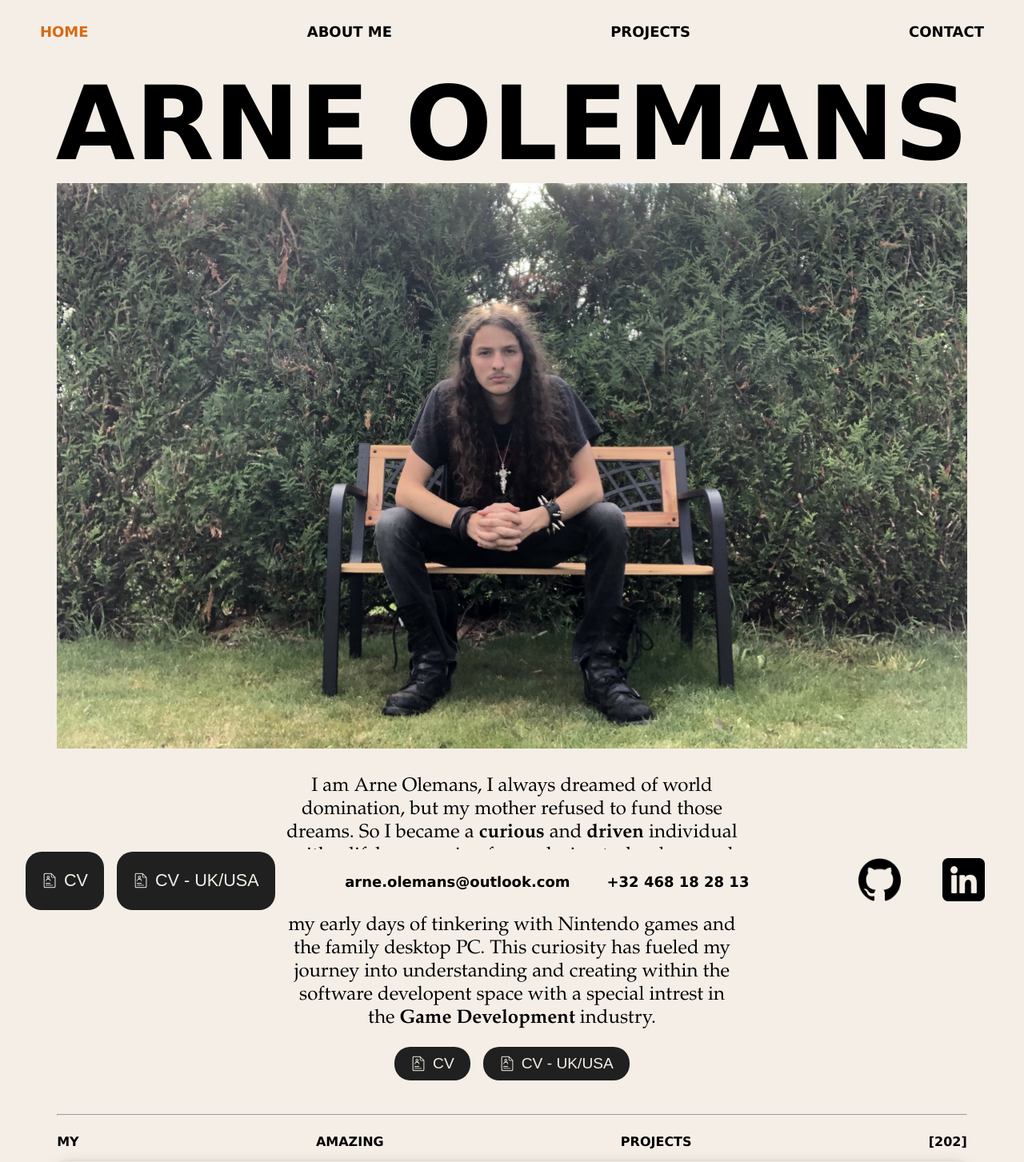
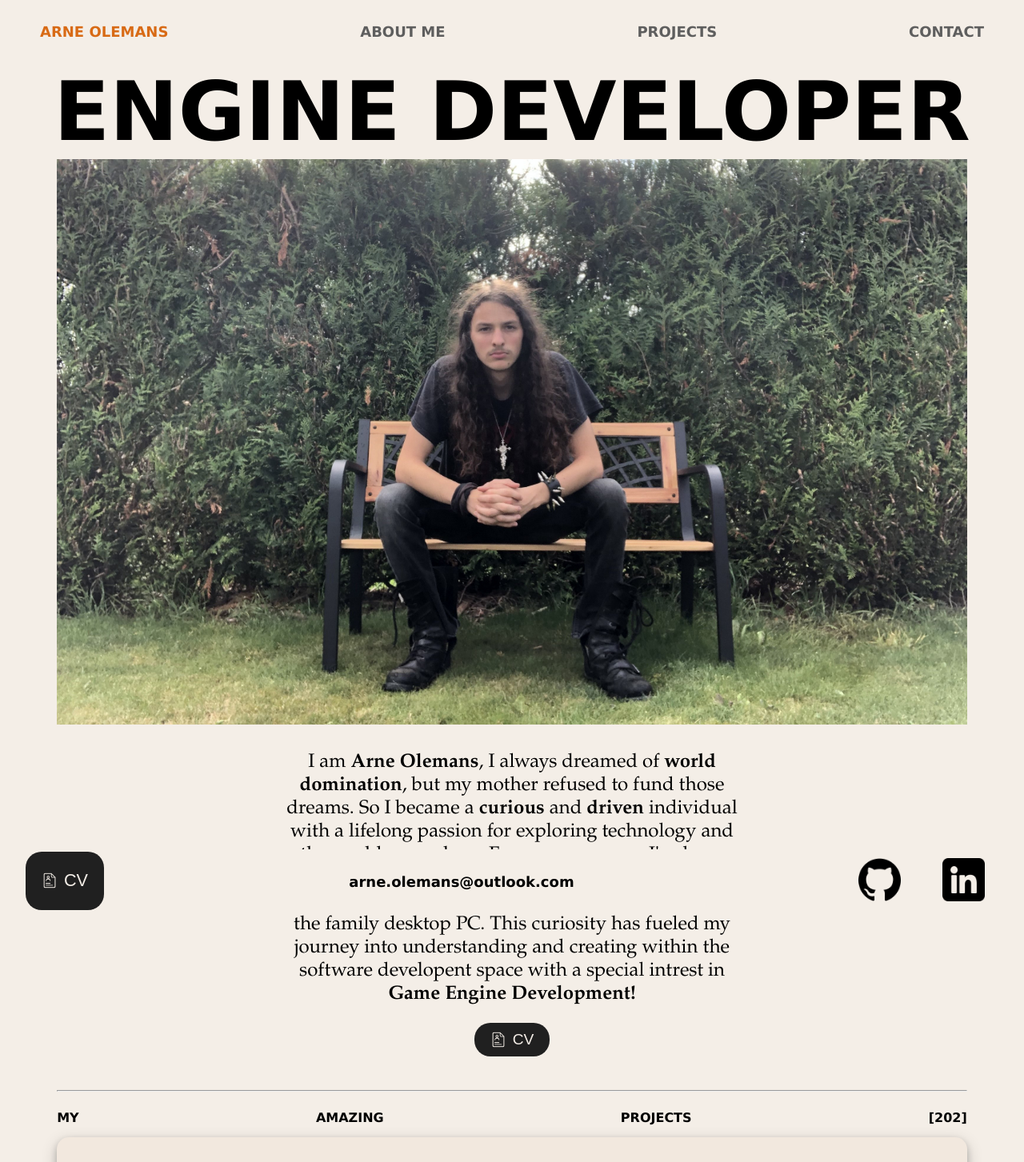
Before and after one commit to KnipTang/PortfolioSite, a PHP site: page / in a window 1280 px wide. Shown: the top 1453 px of the page at 80% size. Run offline with PHP 8.4, Linux system fonts and the light colour scheme.

Commit message:
Changed title from name to engine Dev // Updated CV and removed UK/USA CV

```diff
--- a/index.html
+++ b/index.html
@@ -14,7 +14,7 @@
 <body class="site-section">
     <div class="header">
       <ul class="header-links">
-          <li><a href="#home" class="nav-link">HOME</a></li>
+          <li><a href="#home" class="nav-link">ARNE OLEMANS</a></li>
           <li><a href="#about" class="nav-link">ABOUT ME</a></li>
           <li><a href="#projects" class="nav-link">PROJECTS</a></li>
           <li><a href="#contact" class="nav-link">CONTACT</a></li>
@@ -24,27 +24,27 @@
     <div class="site-body">
 
         <div class="site-body-Intro" id="home">
-          <h1>ARNE OLEMANS</h1>
+          <h1>ENGINE DEVELOPER</h1>
           <img src="images/BigPF_Pic.jpg" alt="">
         </div>
 
         <div class="site-body-AboutMe site-section" id="about">
-          <p>I am Arne Olemans, I always dreamed of world domination, but my mother refused to fund those dreams. So I became a <b>curious</b> and <b>driven</b> individual with a lifelong passion for exploring technology and the world around me. From a young age, I've been fascinated by <b>software</b> and <b>technology</b>, starting with my early days of tinkering with Nintendo games and the family desktop PC. This curiosity has fueled my journey into understanding and creating within the software developent space with a special intrest in the <b>Game Development</b> industry.</p>
+          <p>I am <b>Arne Olemans</b>, I always dreamed of <b>world domination</b>, but my mother refused to fund those dreams. So I became a <b>curious</b> and <b>driven</b> individual with a lifelong passion for exploring technology and the world around me. From a young age, I've been fascinated by <b>software</b> and <b>technology</b>, starting with my early days of tinkering with Nintendo games and the family desktop PC. This curiosity has fueled my journey into understanding and creating within the software developent space with a special intrest in <b>Game Engine Development!</b></p>
           <div class="cv-container">
             <div class="button-container">
-              <a href="CV/CV-Arne_Olemans_WithPic.pdf" target="_blank">
+              <a href="CV/CV-Arne_OlemansV2.pdf" target="_blank">
                 <button class="cv-button">
                   <img src="Symboles/SymbCV.png" alt="Symbol" class="button-icon"> CV
                 </button>
               </a>
             </div>
-            <div class="button-container">
+            <!-- <div class="button-container">
               <a href="CV/CV-Arne_Olemans.pdf" target="_blank">
                 <button class="cv-button">
                   <img src="Symboles/SymbCV.png" alt="Symbol" class="button-icon"> CV - UK/USA
                 </button>
               </a>
-            </div>
+            </div> -->
           </div>
         </div>
 
@@ -225,17 +225,16 @@
             </button>
           </a>
         </div>
-        <div class="button-container cv-UK">
+        <!-- <div class="button-container cv-UK">
           <a href="CV/CV-Arne_Olemans.pdf" target="_blank">
             <button class="cv-button">
               <img src="Symboles/SymbCV.png" alt="Symbol" class="button-icon"> CV - UK/USA
             </button>
           </a>
-        </div>
+        </div> -->
       </div>
       <div class="footer-Contact">
         <p><a href="mailto:arne.olemans@outlook.com">arne.olemans@outlook.com</a></p>
-        <p><a href="tel:+32468182813">+32 468 18 28 13</a></p>
       </div>
       <ul class="footer-Links">
         <li><a href="https://github.com/KnipTang" target="_blank"><img src="Symboles/SymbGitHub.png" alt="Symbol" class="button-icon"></a></li>
--- a/style.css
+++ b/style.css
@@ -58,6 +58,11 @@ body{
     width: 100%;
 
     padding: 0px 50px;
+}
+
+.header-links a
+{
+    color: rgb(94, 94, 94);
 }
 
 /* Highlighted active state */
@@ -173,9 +178,9 @@ body{
 }
 
 .site-body-Intro h1 {
-    font-size: 10vw;
+    font-size: 8vw; /* Adjust this value as needed for a better fit */
+    /* width: 90%; */
     margin: 0;
-
     white-space: nowrap; /* Prevent text from wrapping to a new line */
 }
 
```
Also changed, not shown: 2 other files.
